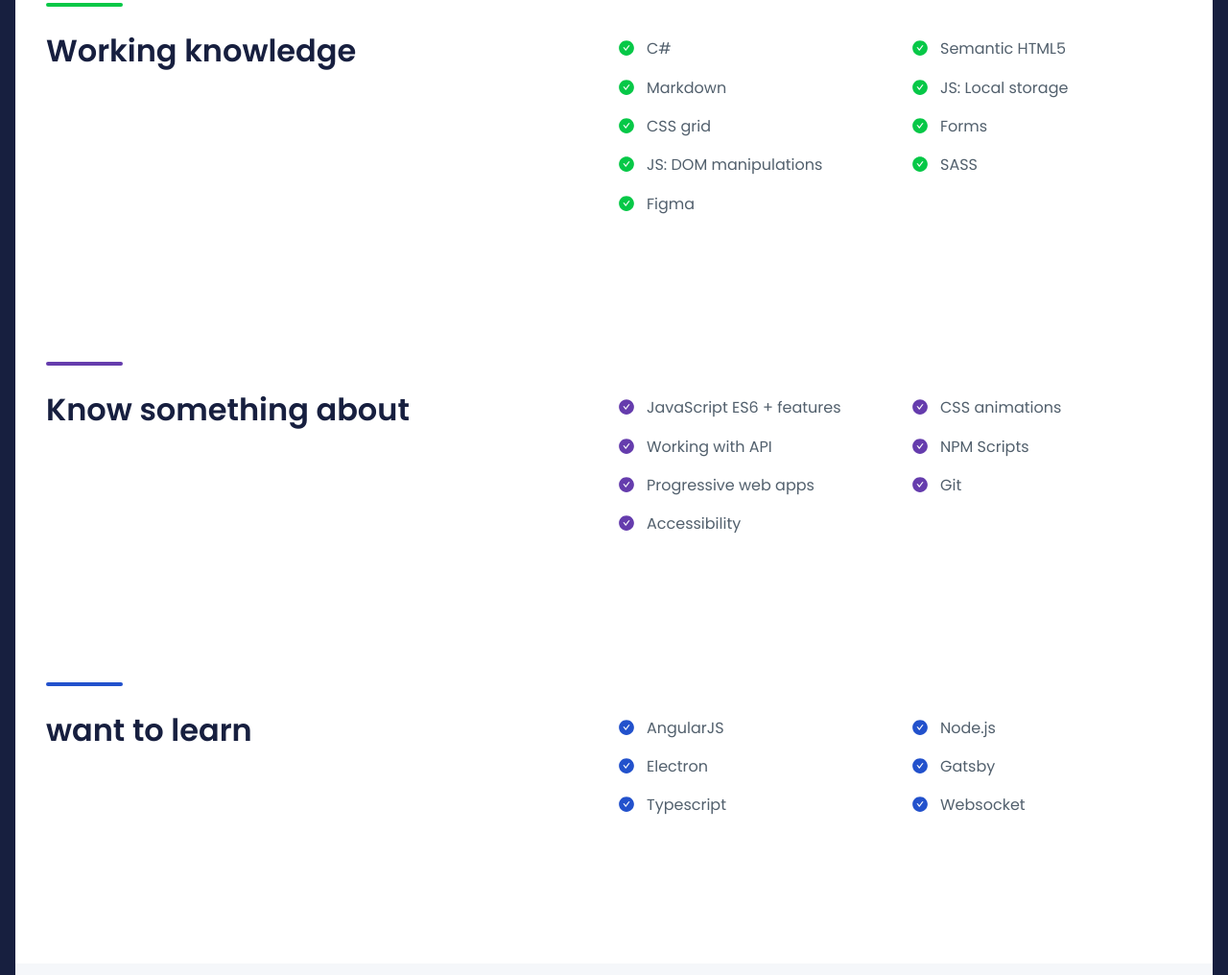
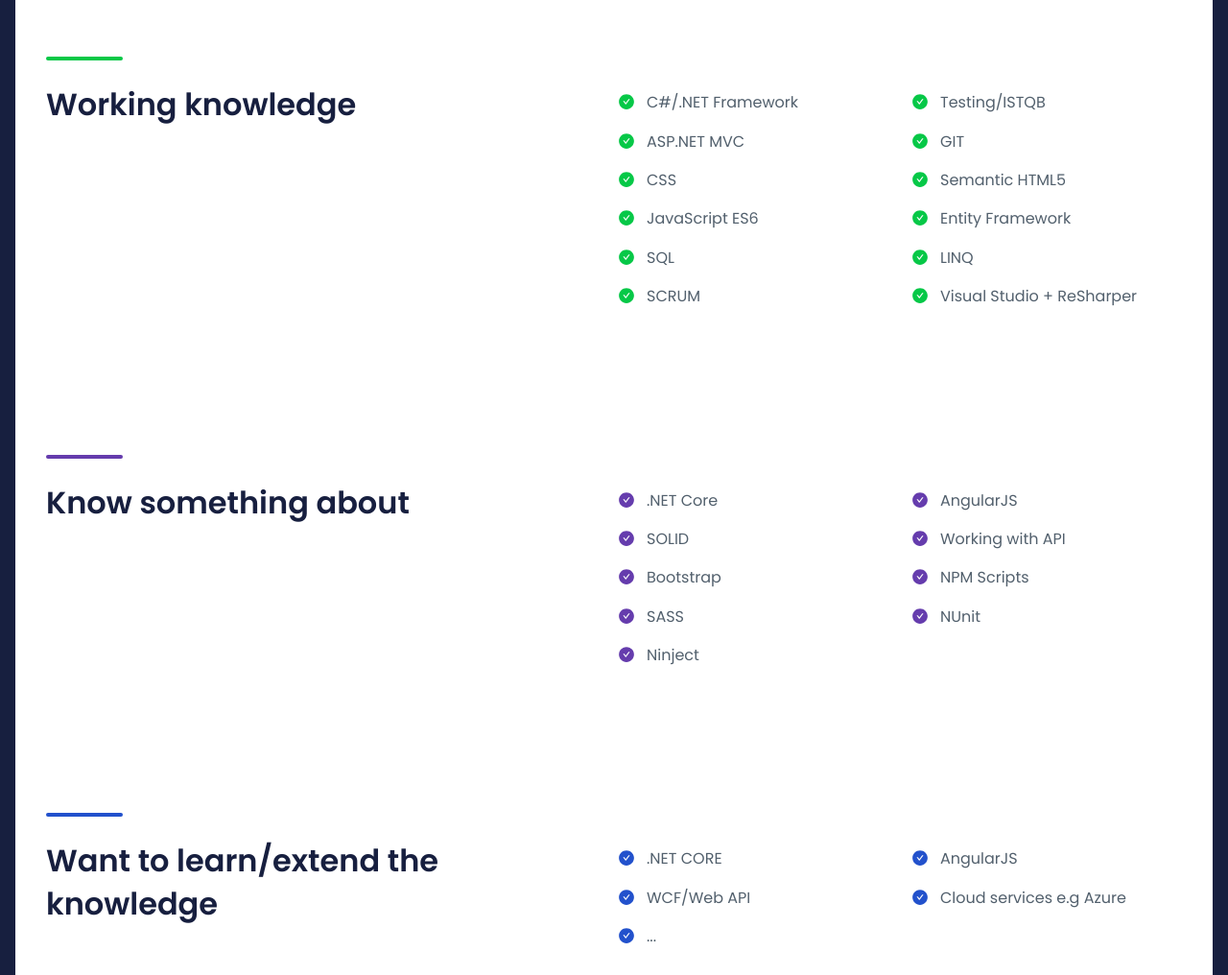
Before and after one commit to bartoszgoc/bartoszgoc.github.io, a website built with webpack: page src/content/index.html in a window 1280 px wide. Shown: the part 1103-2119 px from the top of the page at 96% size. Built offline with nearby package versions, Linux system fonts and the light colour scheme; no server answers; files whose address does not match are found by name.

Commit message:
feat: add new projets, change bio

```diff
--- a/src/content/index.html
+++ b/src/content/index.html
@@ -26,13 +26,14 @@
   <main>
     <section class="hero">
       <img src="assets/img/avatar_.png" class="hero__image" alt="ja" />
-      <h1 class="hero__title">Hey there! My name is Bartek and I'm aspiring Full Stack Developer with .NET technology
-        stack</h1>
+      <h1 class="hero__title">Hey there! My name is Bartek and I'm junior test developer, but my big desire is to become
+        a junior .net developer.</h1>
       <p class="hero__description">You might be interested in checking the list of <a class="hero__link"
           href="#my-skills">my
           skills</a>. Dont't forget to have a glimpse at <a class="hero__link" href="#my-projects">my projects</a>.
         Currently I'm
-        looking for a new challenges so if you have on - <a class="hero__link" href="#contact">contact me</a>. </p>
+        looking for a new challenge, for a first job as a junior .net developer. Please <a class="hero__link"
+          href="#contact">contact me</a> if You have any questions. </p>
       <a class="hero__link" href="bartoszgoc@gmail.com">bartoszgoc@gmail.com</a>
     </section>
     <section id="my-skills" class="skills">
@@ -41,65 +42,69 @@
       <section class="skills-list">
         <h3 class="skills-list__title">Working knowledge</h3>
         <ul class="skills-list__list">
-          <li class="skills-list__item">C#</li>
+          <li class="skills-list__item">C#/.NET Framework</li>
+          <li class="skills-list__item">Testing/ISTQB</li>
+          <li class="skills-list__item">ASP.NET MVC</li>
+          <li class="skills-list__item">GIT</li>
+          <li class="skills-list__item">CSS</li>
           <li class="skills-list__item">Semantic HTML5</li>
-          <li class="skills-list__item">Markdown</li>
-          <li class="skills-list__item">JS: Local storage</li>
-          <li class="skills-list__item">CSS grid</li>
-          <li class="skills-list__item">Forms</li>
-          <li class="skills-list__item">JS: DOM manipulations</li>
-          <li class="skills-list__item">SASS</li>
-          <li class="skills-list__item">Figma</li>
+          <li class="skills-list__item">JavaScript ES6</li>
+          <li class="skills-list__item">Entity Framework</li>
+          <li class="skills-list__item">SQL</li>
+          <li class="skills-list__item">LINQ</li>
+          <li class="skills-list__item">SCRUM</li>
+          <li class="skills-list__item">Visual Studio + ReSharper</li>
         </ul>
       </section>
       <section class="skills-list skills-list--violet">
         <h3 class="skills-list__title">Know something about</h3>
         <ul class="skills-list__list">
-          <li class="skills-list__item">JavaScript ES6 + features</li>
-          <li class="skills-list__item">CSS animations</li>
+          <li class="skills-list__item">.NET Core</li>
+          <li class="skills-list__item">AngularJS</li>
+          <li class="skills-list__item">SOLID</li>
           <li class="skills-list__item">Working with API</li>
+          <li class="skills-list__item">Bootstrap</li>
           <li class="skills-list__item">NPM Scripts</li>
-          <li class="skills-list__item">Progressive web apps</li>
-          <li class="skills-list__item">Git</li>
-          <li class="skills-list__item">Accessibility</li>
+          <li class="skills-list__item">SASS</li>
+          <li class="skills-list__item">NUnit</li>
+          <li class="skills-list__item">Ninject</li>
         </ul>
       </section>
       <section class="skills-list skills-list--blue">
-        <h3 class="skills-list__title">want to learn</h3>
+        <h3 class="skills-list__title">Want to learn/extend the knowledge</h3>
         <ul class="skills-list__list">
+          <li class="skills-list__item">.NET CORE</li>
           <li class="skills-list__item">AngularJS</li>
-          <li class="skills-list__item">Node.js</li>
-          <li class="skills-list__item">Electron</li>
-          <li class="skills-list__item">Gatsby</li>
-          <li class="skills-list__item">Typescript</li>
-          <li class="skills-list__item">Websocket</li>
+          <li class="skills-list__item">WCF/Web API</li>
+          <li class="skills-list__item">Cloud services e.g Azure</li>
+          <li class="skills-list__item">...</li>
         </ul>
       </section>
     </section>
     <section id="my-projects" class="projects">
       <h2 class="projects__title">Recent projects</h2>
       <div class="container">
-        <p class="projects__desciption">I started my developer path in 2016. Since then, I've built some projects.
-          Here's
-          the list of things I've done so far</p>
+        <p class="projects__desciption">Here's
+          the list of the few things I've done so far</p>
         <ul class="projects-list projects-list--js"></ul>
-        </ul>
       </div>
     </section>
     <footer class="contact" id="contact">
       <h2 class="contact__title">Contact me</h2>
       <div class="container">
-        <p class="contact__description">I'm open for new opportunities. If you have one for me we should talk</p>
+        <p class="contact__description">I'm open for new opportunities. If you have one for me we should talk!</p>
         <ul class="social">
           <li class="social__item">
-            <a class="social__link" href="https://www.facebook.com/bartosz.goc"><img src="assets/img/icon-fb.svg" class="social_icon" alt="facebook"></a>
+            <a class="social__link" href="https://www.facebook.com/bartosz.goc"><img src="assets/img/icon-fb.svg"
+                class="social_icon" alt="facebook"></a>
           </li>
           <li class="social__item">
-            <a class="social__link" href="https://www.instagram.com/bartosz_go/"><img src="assets/img/icon-instagram.svg" class="social_icon"
-                alt="instagram"></a>
+            <a class="social__link" href="https://www.instagram.com/bartosz_go/"><img
+                src="assets/img/icon-instagram.svg" class="social_icon" alt="instagram"></a>
           </li>
           <li class="social__item">
-            <a class="social__link" href="https://github.com/bartoszgoc"><img src="assets/img/icon-github.svg" class="social_icon" alt="github"></a>
+            <a class="social__link" href="https://github.com/bartoszgoc"><img src="assets/img/icon-github.svg"
+                class="social_icon" alt="github"></a>
           </li>
         </ul>
         <a class="contact__mail" href="bartoszgoc@gmail.com">bartoszgoc@gmail.com</a>
```
Also changed, not shown: dist/index.html. Lines whose indentation alone changed are shown as unchanged.
